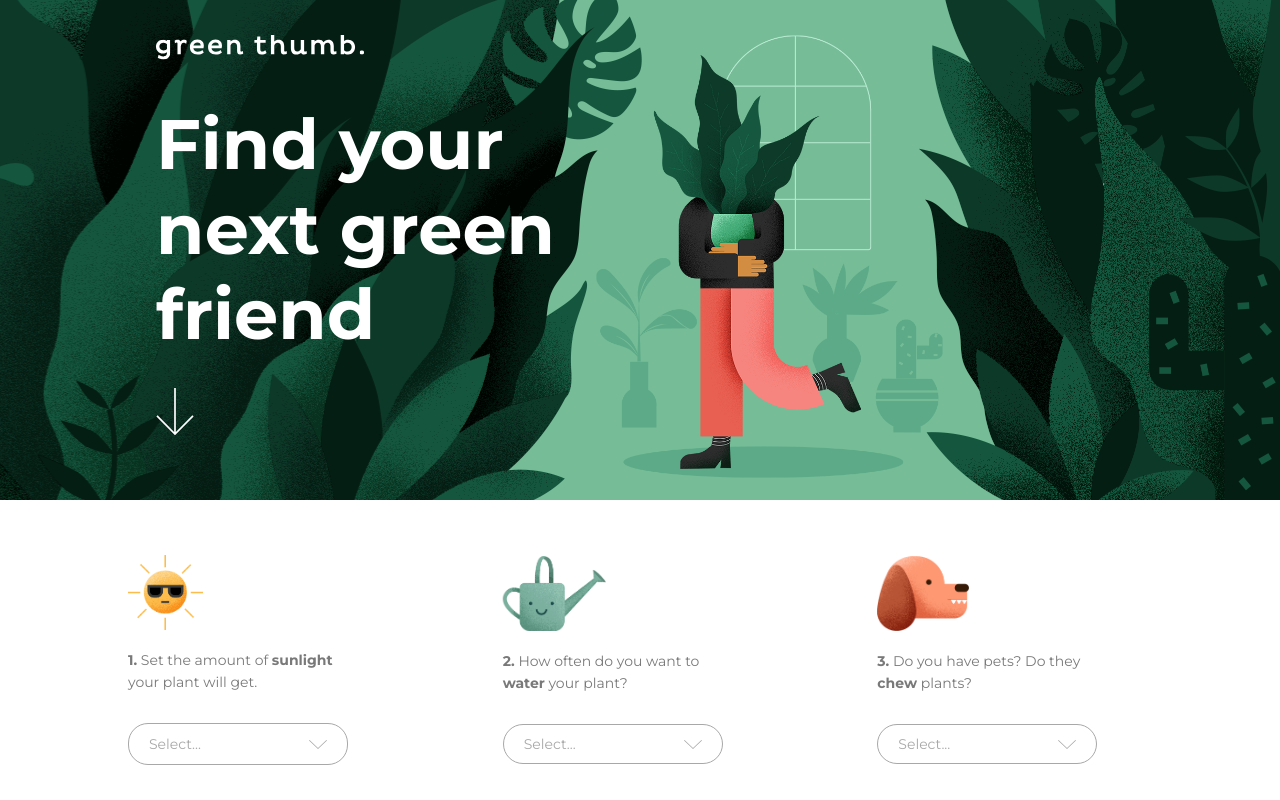
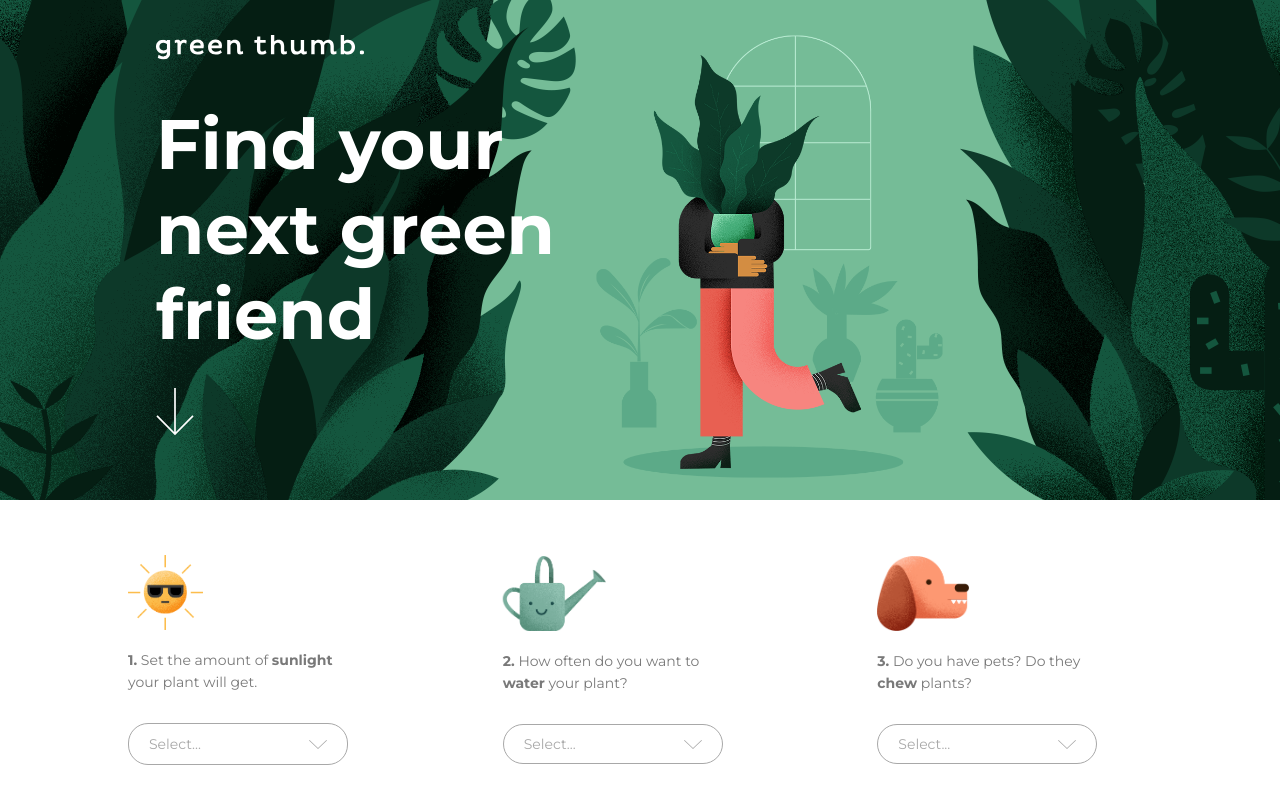
Before and after one commit to berteruan/redventures-test, a website built with Parcel: page src/index.html in a window 1280 px wide. Shown: the top 800 px of the page. Built offline with nearby package versions, Linux system fonts and the light colour scheme.

Commit message:
Hero desktop background fix

```diff
--- a/src/index.scss
+++ b/src/index.scss
@@ -345,11 +345,41 @@
   }
 
   .hero {
+    position: relative;
     height: 500px;
     min-height: unset;
-    background: url(./assets/images/hero/desktop/left-leaves.png) no-repeat -220px, url(./assets/images/hero/desktop/plantperson.png) no-repeat 65% center,  url(./assets/images/hero/desktop/right-leaves.png) no-repeat right;
-    background-size: contain, contain, contain;
-    background-origin: padding-box, content-box, padding-box;
+    background: url(./assets/images/hero/desktop/plantperson.png) no-repeat 65% center;
+    background-size: contain;
+    background-origin: content-box;
+    z-index: 1;
+  }
+
+  .hero-content {
+    position: relative;
+    z-index: 9;
+  }
+
+  .hero::before, .hero::after {
+    content: "";
+    position: absolute;
+    height: 100%;
+    top: 0;
+    background-size: cover;
+    z-index: 2;
+  }
+
+  .hero::before {
+    width: 45%;
+    left: 0;
+    background: url(./assets/images/hero/desktop/left-leaves.png) no-repeat right center;
+    background-size: cover;
+  }
+
+  .hero::after {
+    width: 25%;
+    right: 0;
+    background: url(./assets/images/hero/desktop/right-leaves.png) no-repeat left center;
+    background-size: cover;
   }
 
   .hero .hero-title {
```
